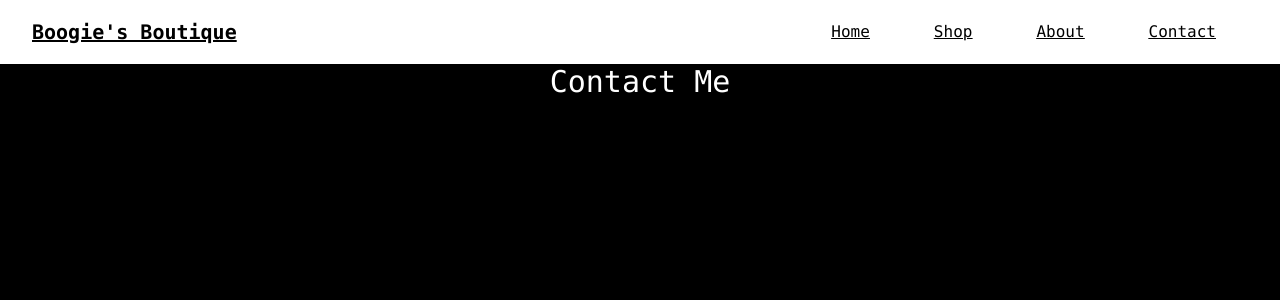
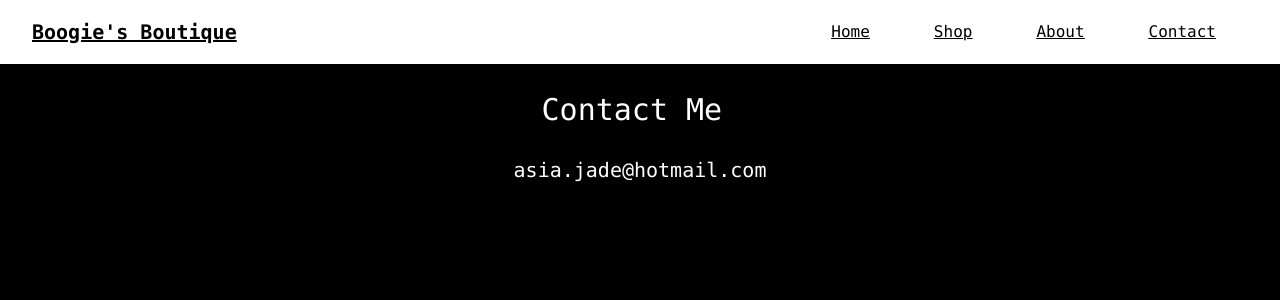
Before and after one commit to Nockne/boogiesboutique, a React (Create React App) app: page /contact in a window 1280 px wide. Shown: the top 300 px of the page. Built offline with nearby package versions, Linux system fonts and the light colour scheme.

Commit message:
"finished contact"

```diff
--- a/src/components/contact.js
+++ b/src/components/contact.js
@@ -2,9 +2,9 @@ import React from 'react'
 
 const Contact = () => {
   return (
-    <div>
-        <h1 className="text-3xl font-mono flex justify-center text-white">Contact Me</h1>
-
+    <div className="font-mono grid justify-center text-white">
+        <h1 className="text-3xl m-7">Contact Me</h1>
+        <p className="text-xl">asia.jade@hotmail.com</p>
     </div>
   )
 }
--- a/src/components/navbar.js
+++ b/src/components/navbar.js
@@ -20,7 +20,7 @@ const Navbar = () => {
               <p className="p-8 hover:bg-black hover:text-white">About</p>
             </Link>
             <Link to="/contact">
-              <p className="m-8">Contact</p>
+              <p className="p-8 hover:bg-black hover:text-white">Contact</p>
             </Link>
         </div>
     </nav>
```
